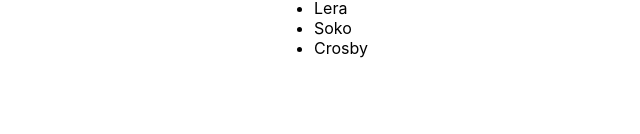
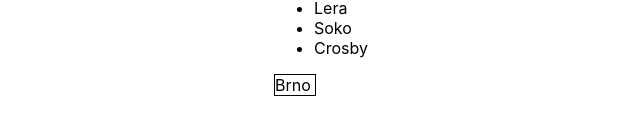
Before and after one commit to aavdienko/ReactTS-kabzda, a React (Create React App) app: page / in a window 1280 px wide. Shown: the part 300-434 px from the top of the page, without its empty margins (66-706 px from the left). Built offline with nearby package versions, Linux system fonts and the light colour scheme.

Commit message:
Lesson 15. Select. 45th min.

```diff
--- a/src/App.tsx
+++ b/src/App.tsx
@@ -7,6 +7,7 @@ import Rating, { RatingValuType } from './components/Rating/Rating';
 import { SelfControledAccordion } from './components/SelfControledAccordion/SelfControledAccordion';
 import { SelfControledRaiting } from './components/SelfControledRaiting/SelfControledRaiting';
 import { UncontrolledInput, UncontrolledInputWithTrackedValue } from './components/Inputs/UncontrolledInput';
+import { Select } from './components/Select/Select';
 
 
 function App() {
@@ -27,8 +28,14 @@ function App() {
     {title: 'Crosby', value: 4}
   ]
 
+  const [selectValue, selectSetValue]=useState('2')
+
   const onclickHandler = (value: any) => {
     console.log( value < 2 ? `${value} beer please` : `${value} beers please` );
+  }
+
+  const onChange = (value: any) => {
+    selectSetValue(value)
   }
 
   return (
@@ -36,6 +43,11 @@ function App() {
 
       <SelfControledAccordion title={'Menu'} items={itemsMenu} onclickHandler={onclickHandler}/>
       <SelfControledAccordion title={'Users'} items={itemsUsers} onclickHandler={onclickHandler}/>
+      <Select value={selectValue} onChange={onChange} items={[
+        {value: "1", title: 'Praha'},
+        {value: "2", title: 'Brno'},
+        {value: "3", title: 'Plzen'}
+      ]}/>
       {/* <SelfControledRaiting/>
       <SelfControledRaiting/>
       <SelfControledRaiting/> */}
--- /dev/null
+++ b/src/components/Select/Select.module.css
@@ -0,0 +1,22 @@
+.select span.main {
+  border: 1px solid black;
+  display: inline-block;
+  min-height: 20px;
+  min-width: 40px;
+}
+
+.items {
+  position: absolute;
+  border: 1px solid black;
+  padding: 5px;
+  display: none;
+}
+
+.select.active .items {
+  display: block;
+}
+
+.item.selected {
+  background-color: blue;
+  color: white;
+}
--- /dev/null
+++ b/src/components/Select/Select.tsx
@@ -0,0 +1,58 @@
+import { useState } from 'react'
+import styles from './Select.module.css'
+
+
+type ItemsType ={
+  title: string
+  value: any
+}
+
+type SelectPropsType = {
+  value: any
+  onChange: (value: any) => void
+  items: ItemsType[]
+}
+
+export const Select = (props: SelectPropsType) => {
+
+  const [active, setActive] = useState(false)
+  const [hoveredElementValue, setHoveredElementValue] = useState(props.value)
+
+  const toggleItems = () => setActive(!active)
+  const onItemClick = (value: any) => {
+    props.onChange(value)
+    toggleItems()
+  }
+
+
+  const selectedItem = props.items.find(item => item.value === props.value)
+  const hoveredItem = props.items.find(item => item.value === hoveredElementValue)
+
+  return (
+    <div >
+      {/* <select>
+        <option value="1">Praha</option>
+        <option value="2">Brno</option>
+        <option value="3">Plzen</option>
+      </select> */}
+      {/* изменяемый стиль в зависимости от значения в стейт */}
+      <div className={styles.select + ' ' + (active ? styles.active : '')}>
+        <span className={styles.main} onClick={toggleItems}>{selectedItem && selectedItem.title}</span>
+        {/* отрисовывается если active = true */}
+        {active &&
+          <div className={styles.items}>
+            {props.items.map(item =>
+              <div
+                onMouseEnter={()=>setHoveredElementValue(item.value)}
+                className={styles.item + ' ' + (hoveredItem === item ? styles.selected : '')}
+                key={item.value}
+                onClick={()=>onItemClick(item.value)}
+              >{item.title}</div>)}
+          </div>
+        }
+
+      </div>
+
+    </div>
+  )
+}
```
